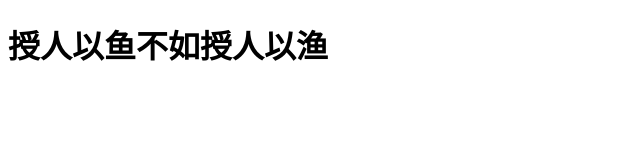
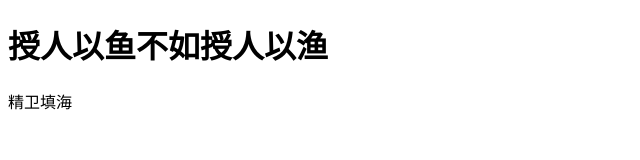
Before and after one commit to Zenghuashi/day33_git_demo01, a website: page src/index.html in a window 1280 px wide. Shown: the whole page, without its empty margins (0-640 px from the left). Drawn offline with Linux system fonts and the light colour scheme.

Commit message:
dev第一次提交

```diff
--- a/src/index.html
+++ b/src/index.html
@@ -6,5 +6,6 @@
 </head>
 <body>
 <h1>授人以鱼不如授人以渔</h1>
+<p>精卫填海</p>
 </body>
 </html>
```
